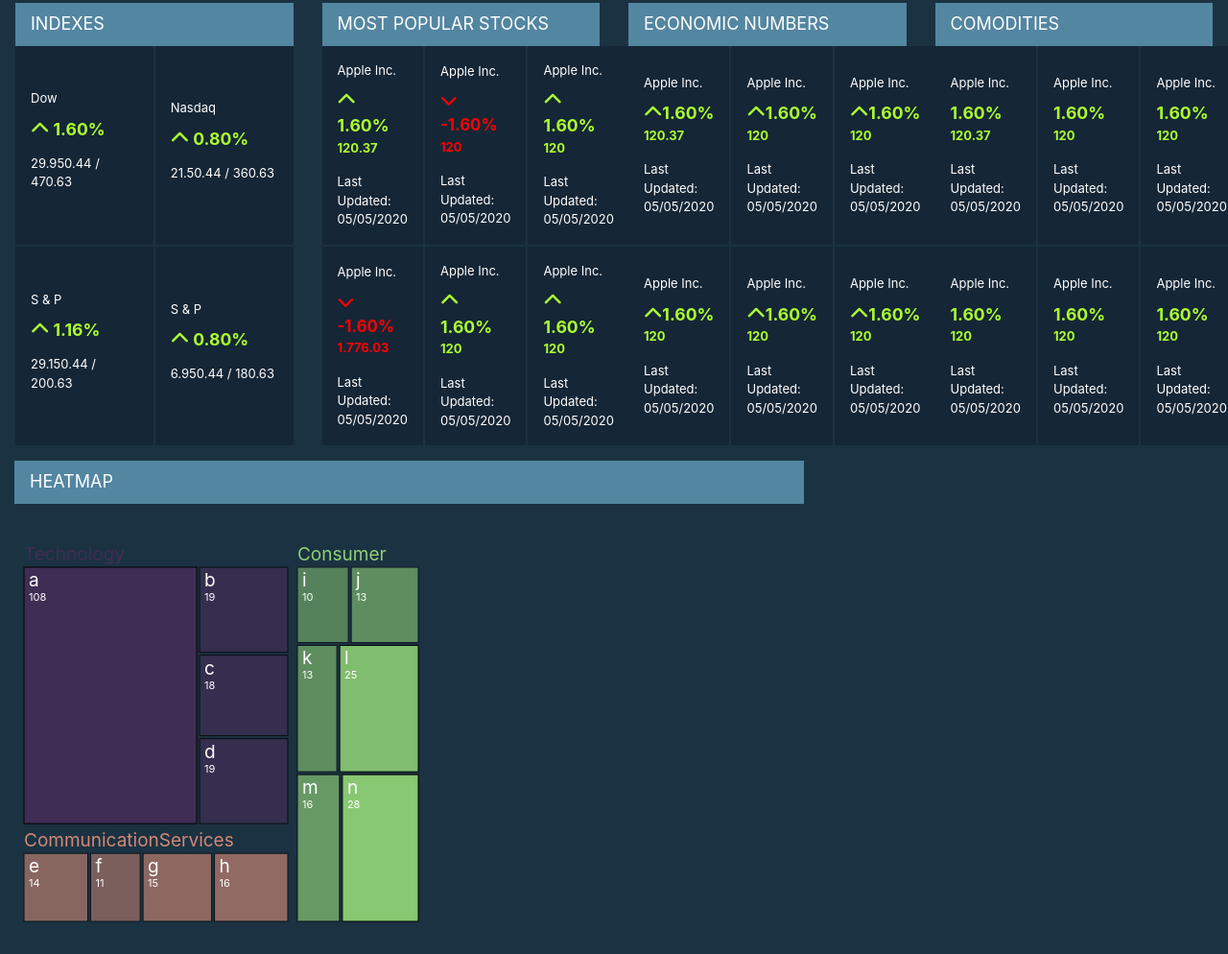
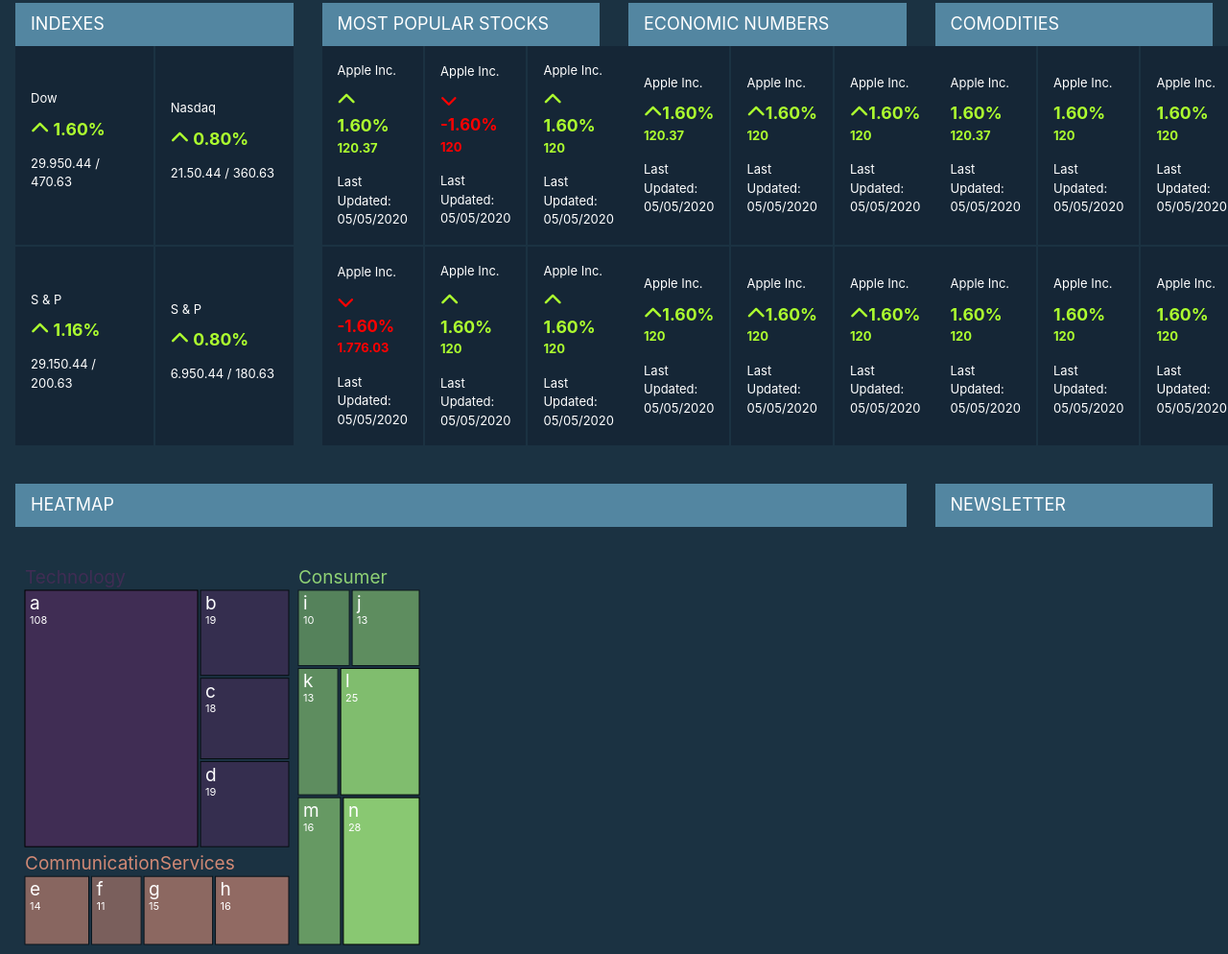
Before and after one commit to svilkic/PowerTriggerTrade, a plain HTML site: page index.html in a window 1280 px wide. Shown: the part 161-1155 px from the top of the page at 96% size. Before the commit the page ends 1131 px from the top, so only its background shows below. Drawn offline with nearby package versions, Linux system fonts and the light colour scheme.

Commit message:
Heatmap & newsletters

```diff
--- a/index.html
+++ b/index.html
@@ -280,8 +280,10 @@
       </div>
     </section>
 
-    <section>
-      <div class="col-lg-8">
+    <div class="px-3 mt-4 row">
+      <div class="col-lg-9">
+        <section class="">
+          <div class="">
             <div class="py-2 px-3 bg-three section-header">
               <p class="mb-0">Heatmap</p>
             </div>
@@ -431,5 +433,15 @@
             </script>
           </div>
         </section>
+      </div>
+
+      <div class="col-lg-3">
+        <section>
+          <div class="py-2 px-3 bg-three section-header">
+            <p class="mb-0">Newsletter</p>
+          </div>
+        </section>
+      </div>
+    </div>
   </body>
 </html>
```
Lines whose indentation alone changed are shown as unchanged.
